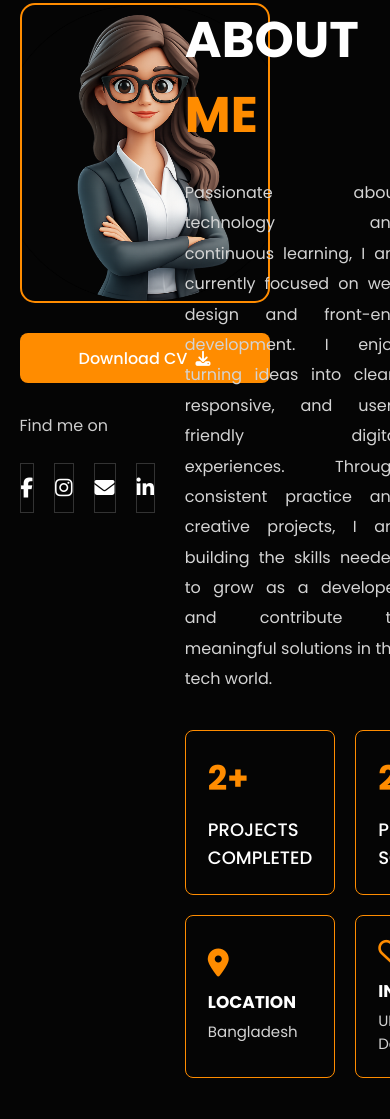
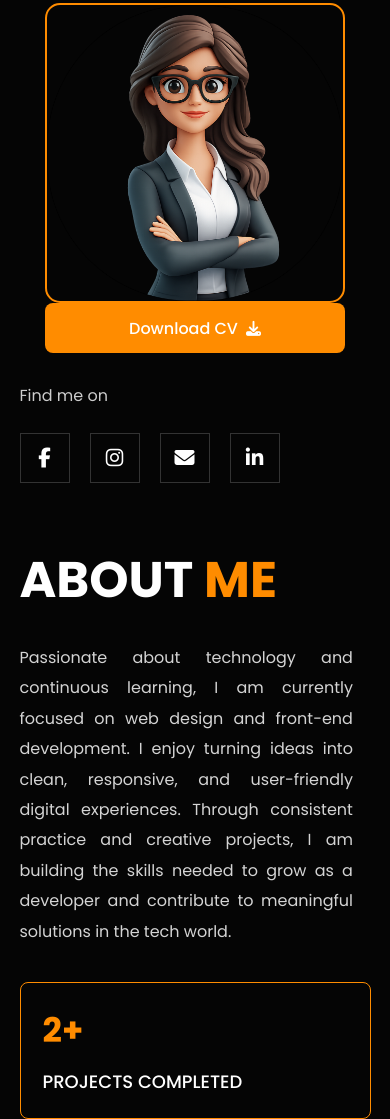
Before and after one commit to meherin2004/portfolio-website, a plain HTML site: page about.html in a window 390 px wide. Shown: the part 186-1305 px from the top of the page. Drawn offline with Linux system fonts and the light colour scheme.

Commit message:
Update files

```diff
--- a/about.css
+++ b/about.css
@@ -377,3 +377,38 @@ hr{
     transform:translateY(-5px);
     box-shadow:0 0 15px rgba(255,140,0,.25);
 }
+@media(max-width:768px){
+
+.about-section{
+    flex-direction:column;
+}
+
+.left,
+.right{
+    width:100%;
+}
+
+.profile-card,
+.cv-btn{
+    width:100%;
+    max-width:300px;
+    margin:auto;
+}
+
+.cards{
+    grid-template-columns:1fr;
+}
+
+.skill-grid{
+    grid-template-columns:1fr;
+}
+
+.soft ul{
+    grid-template-columns:1fr;
+}
+
+.hobby-grid{
+    grid-template-columns:1fr;
+}
+
+}
```
Also changed, not shown: about.html (+3 -3 lines), acheviment.html (+8 -10 lines), achievement.css (+4 -4 lines), contact .html (+8 -12 lines), contact.css (+6 -7 lines), index.html (+2 -2 lines), project.css (+5 -15 lines), project.html (+3 -3 lines), publication.css (+8 -15 lines), publication.html (+3 -4 lines).
